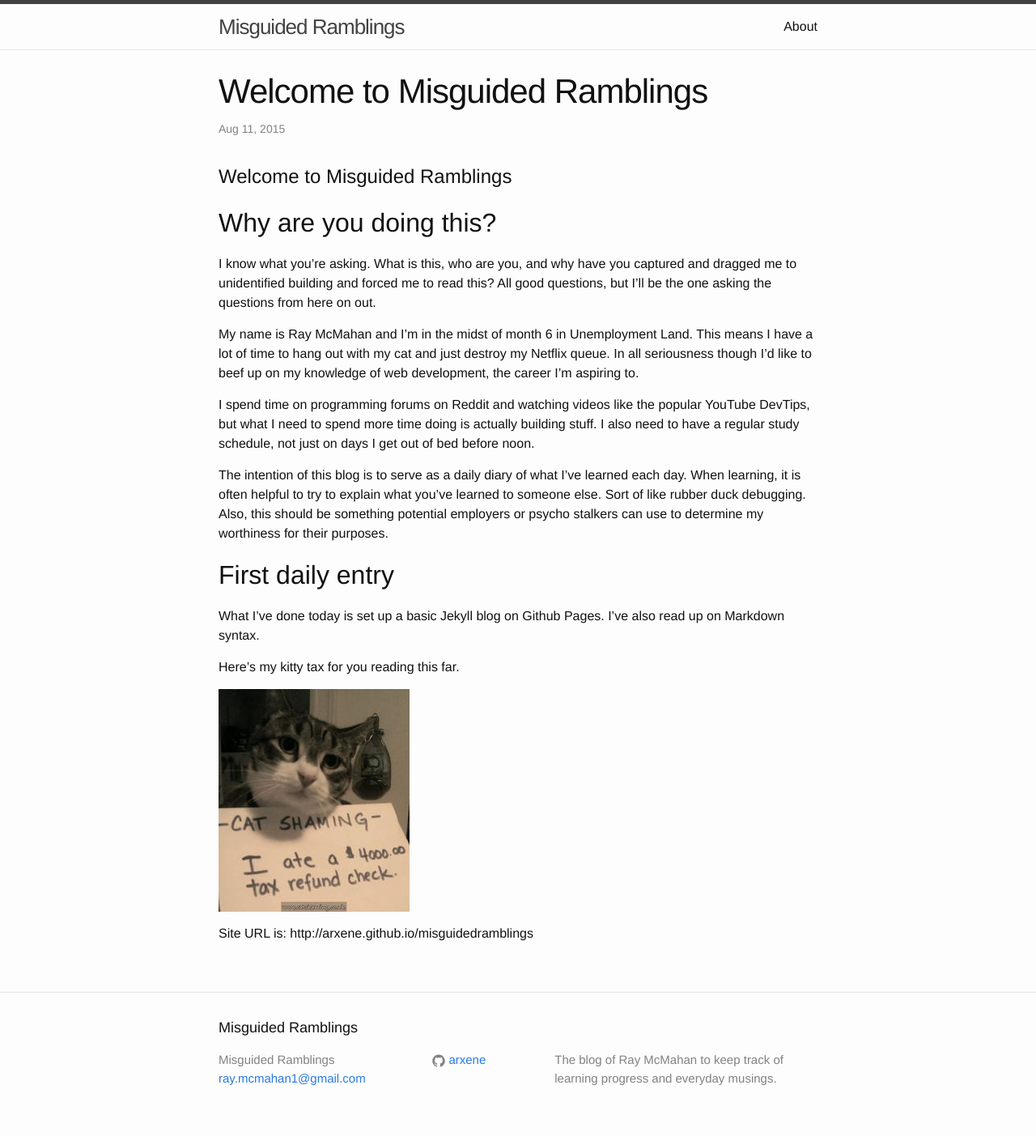
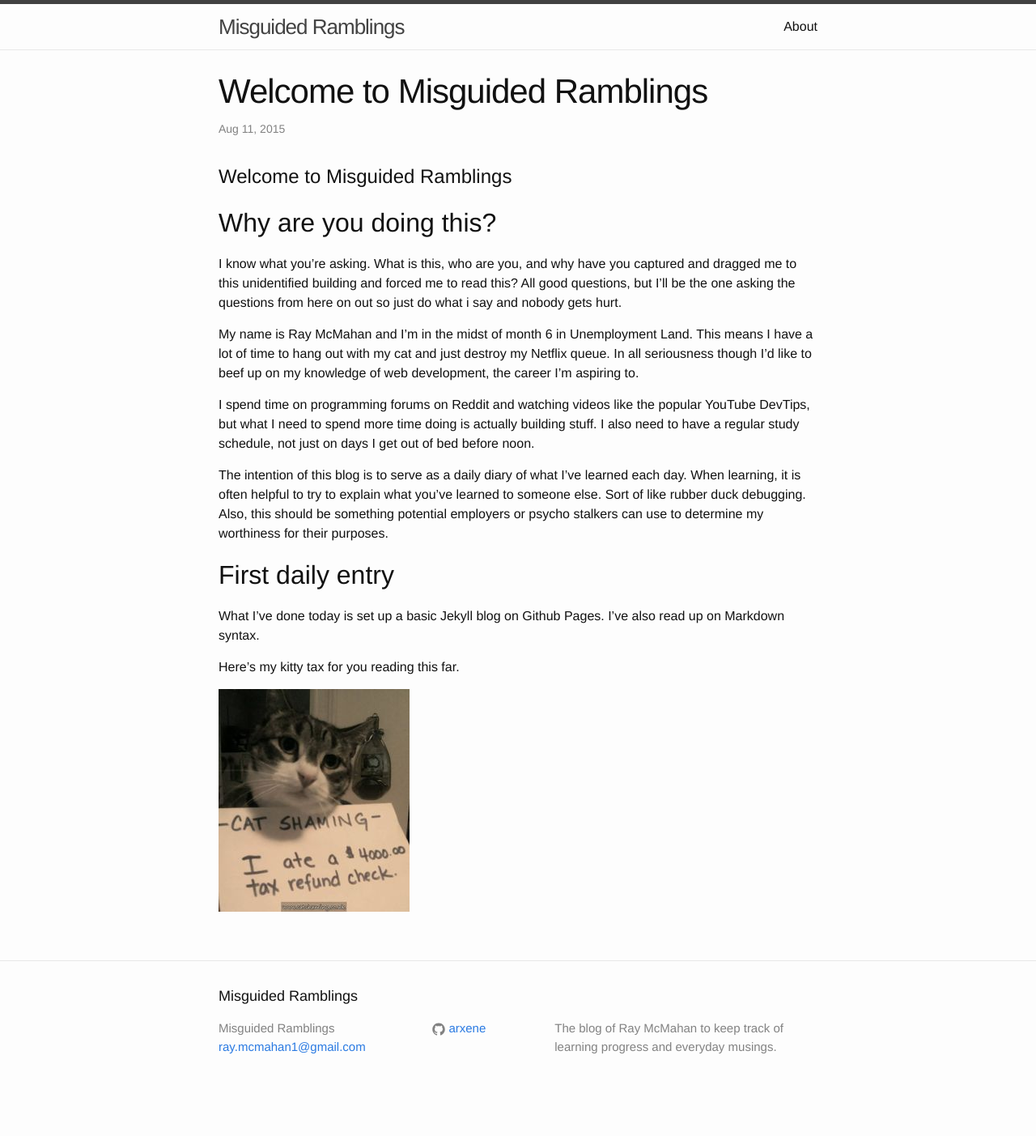
Before and after one commit to arxene/misguidedramblings, a Jekyll site: the page built from _posts/2015-08-11-welcome-to-misguided-ramblings.md, in a window 1280 px wide. Shown: the whole page at 81% size. Built offline with Jekyll 4.4.1, drawn with Linux system fonts in a browser that asks for light colours; after the commit the page ends 1364 px from its top, so only the background shows below that.

Commit message:
Made minor edits
Removed debugging line checking site.url.

Added a missing word and added more to the first paragraoh for extra lolz.

```diff
--- a/_posts/2015-08-11-welcome-to-misguided-ramblings.md
+++ b/_posts/2015-08-11-welcome-to-misguided-ramblings.md
@@ -7,7 +7,7 @@ layout: post
 
 ## Why are you doing this? ##
 
-I know what you're asking. What is this, who are you, and why have you captured and dragged me to unidentified building and forced me to read this? All good questions, but I'll be the one asking the questions from here on out.
+I know what you're asking. What is this, who are you, and why have you captured and dragged me to this unidentified building and forced me to read this? All good questions, but I'll be the one asking the questions from here on out so just do what i say and nobody gets hurt.
 
 My name is Ray McMahan and I'm in the midst of month 6 in Unemployment Land. This means I have a lot of time to hang out with my cat and just destroy my Netflix queue. In all seriousness though I'd like to beef up on my knowledge of web development, the career I'm aspiring to.
 
@@ -22,5 +22,3 @@ What I've done today is set up a basic Jekyll blog on Github Pages. I've also re
 Here's my kitty tax for you reading this far.
 
 ![Kitty tax]({{ site.url }}/assets/img/kitty-tax.jpg "Taxed kitty")
-
-Site URL is: {{ site.url }}
```
